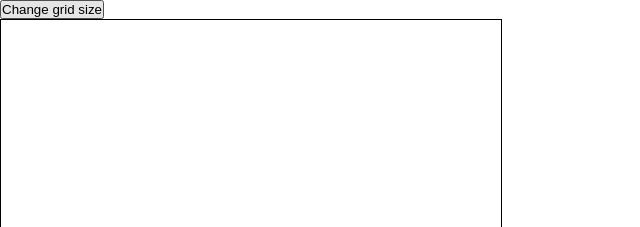
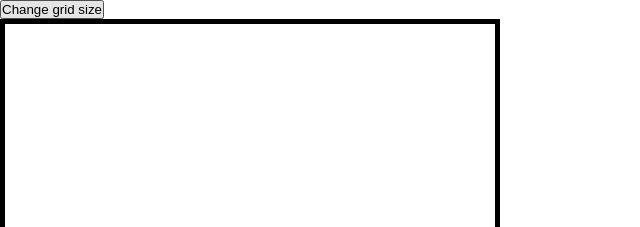
Before and after one commit to sixtynine696969/etch-a-sketch, a plain HTML site: page index.html in a window 1280 px wide. Shown: the top 227 px of the page, without its empty margins (0-640 px from the left). Drawn offline with Linux system fonts and the light colour scheme.

Commit message:
Remove styling redundancies

```diff
--- a/index.html
+++ b/index.html
@@ -12,16 +12,14 @@
             box-sizing: border-box;
         }
         #container {
-            box-sizing: content-box;
             display: flex;
             flex-wrap: wrap;
-            border: 1px solid black;
+            border: 5px solid black;
             height: 500px;
             width: 500px;
         }
         #container div {
             flex: 1;
-            background-color: white;
         }
     </style>
 </head>
```
